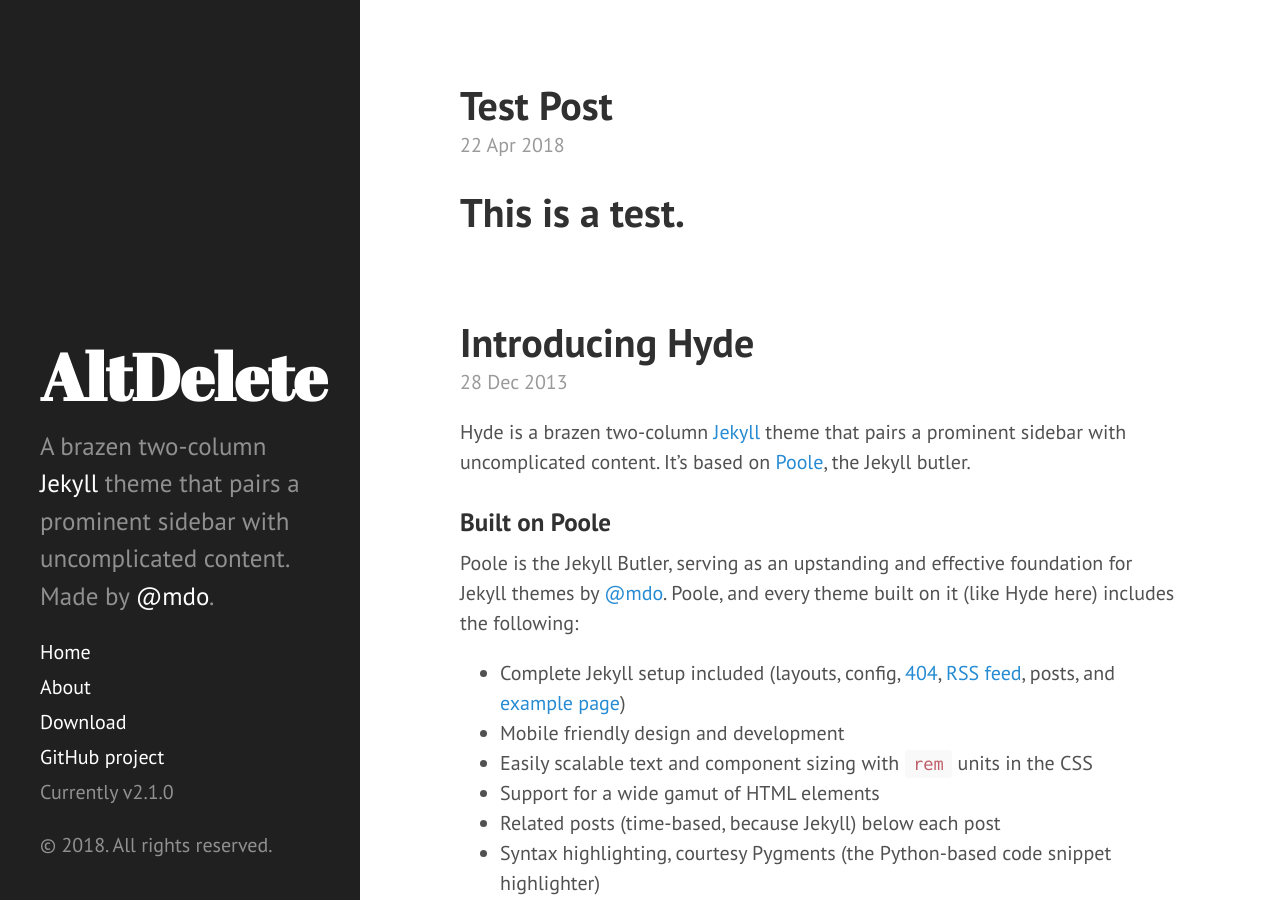
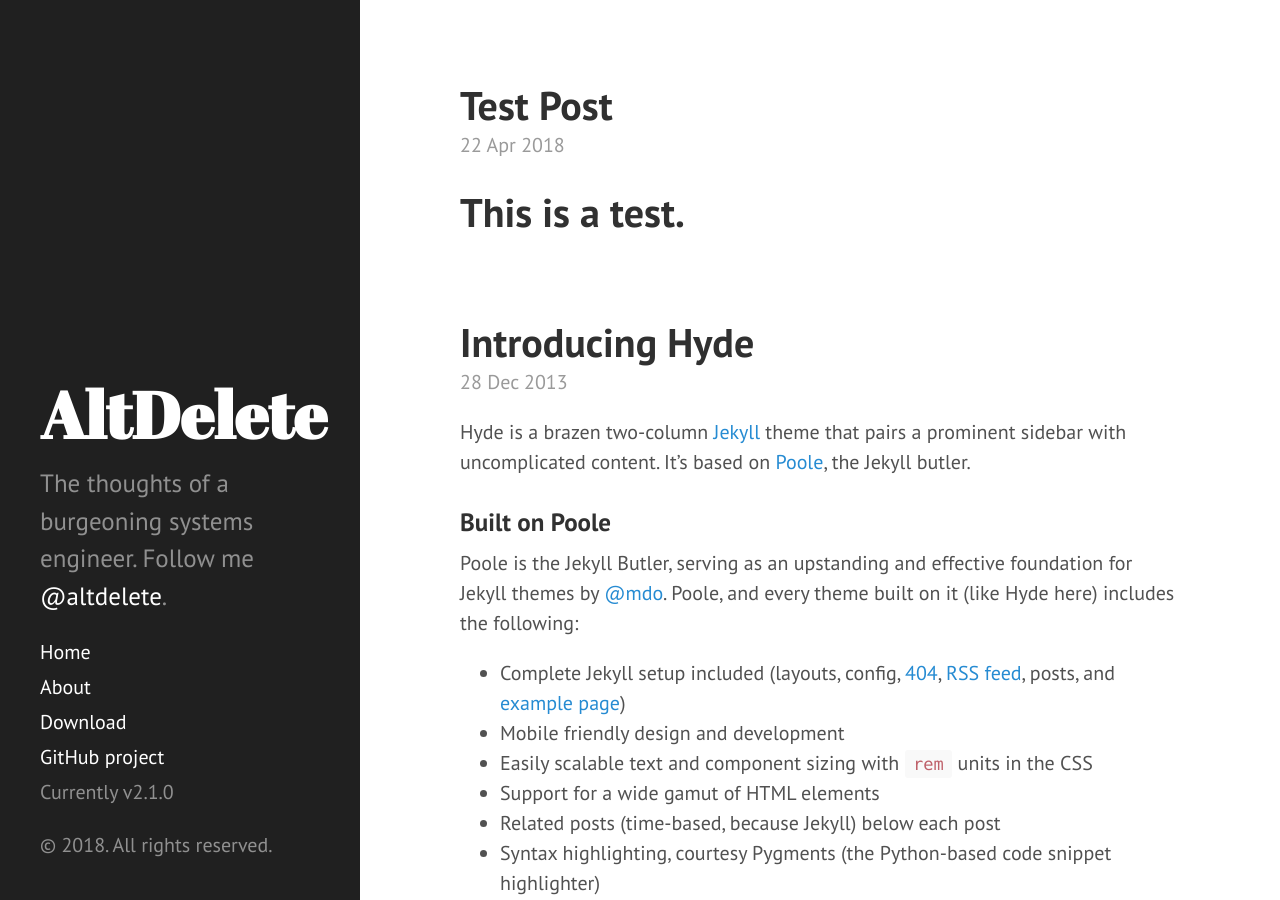
Before and after one commit to AltDelete/altdelete.github.io, a Jekyll site: the page built from index.html, in a window 1280 px wide and 900 px high. Built offline with Jekyll 4.4.1, drawn with Linux system fonts in a browser that asks for light colours; Markdown is read by kramdown in place of the engine named in the settings; the list of posts is cut into pages by our own code.

Commit message:
Update _config.yml

```diff
--- a/_config.yml
+++ b/_config.yml
@@ -10,7 +10,7 @@ permalink:        pretty
 # Setup
 title:            AltDelete
 tagline:          'AltDelete tagline'
-description:      'A brazen two-column <a href="http://jekyllrb.com" target="_blank">Jekyll</a> theme that pairs a prominent sidebar with uncomplicated content. Made by <a href="https://twitter.com/mdo" target="_blank">@mdo</a>.'
+description:      'The thoughts of a burgeoning systems engineer. Follow me <a href="https://twitter.com/mdo" target="_blank">@altdelete</a>.'
 url:              http://altdelete.github.io
 baseurl:          /
 
@@ -24,4 +24,4 @@ paginate:         5
 version:          2.1.0
 
 github:
-  repo:           https://github.com/poole/hyde
+  repo:           https://github.com/AltDelete
```
